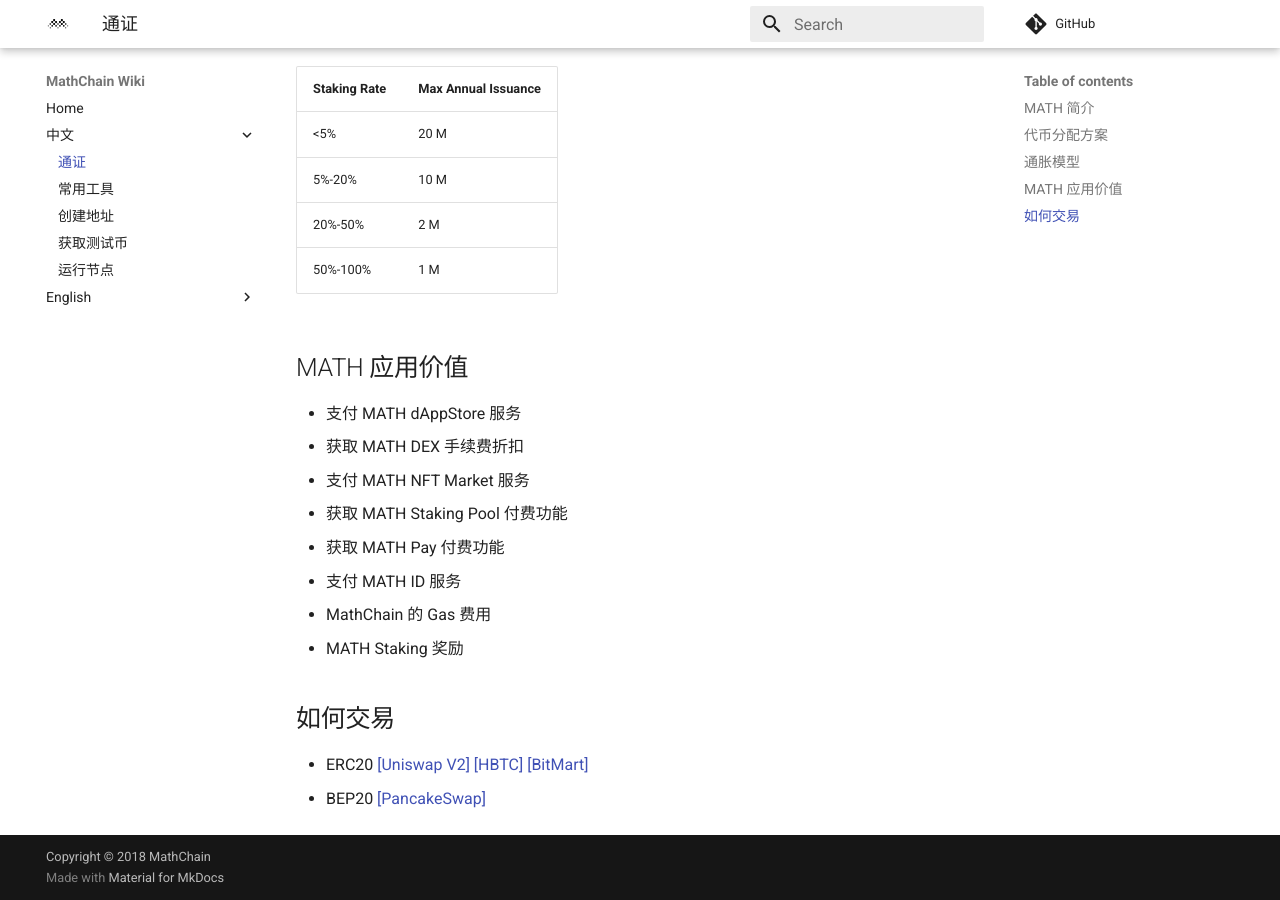
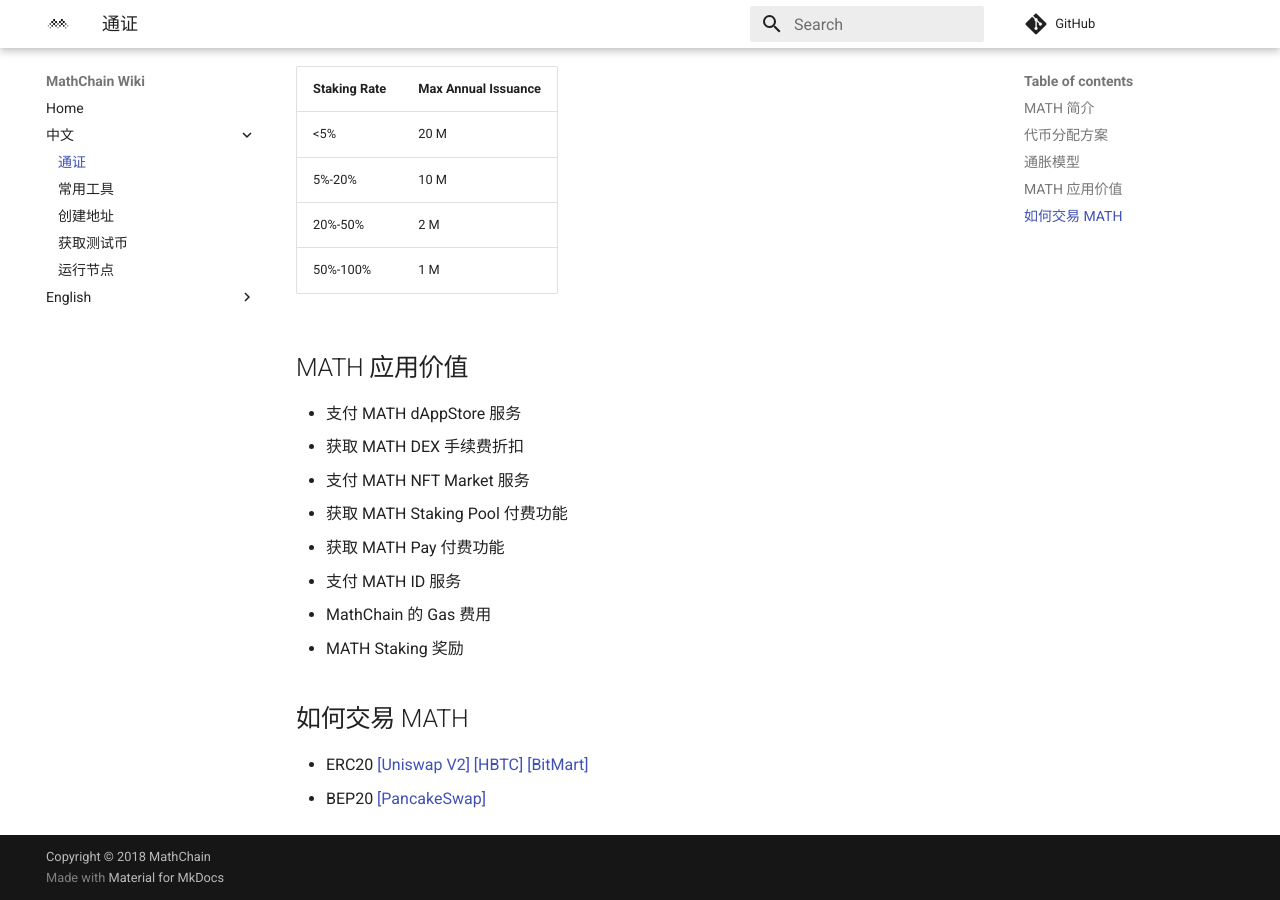
Before and after one commit to mathwallet/docs.mathchain.org, an MkDocs documentation site: the page built from docs/cn/token.md, in a window 1280 px wide and 900 px high, scrolled down 955 px. Built offline with MkDocs 1.6.1 and Material for MkDocs 9.7.7, drawn with Linux system fonts in a browser that asks for light colours; comment, search, counter and statistics services are not loaded.

Commit message:
Update token.md

```diff
--- a/docs/cn/token.md
+++ b/docs/cn/token.md
@@ -42,7 +42,7 @@
 - MathChain 的 Gas 费用
 - MATH Staking 奖励
 
-## 如何交易
+## 如何交易 MATH
 - ERC20
 [[Uniswap V2]](https://app.uniswap.org/#/swap?inputCurrency=0x08d967bb0134f2d07f7cfb6e246680c53927dd30) [[HBTC]](https://www.hbtc.com/exchange/MATH/USDT) [[BitMart]](https://www.bitmart.io/trade/cn?symbol=MATH_USDT)
 - BEP20
```
